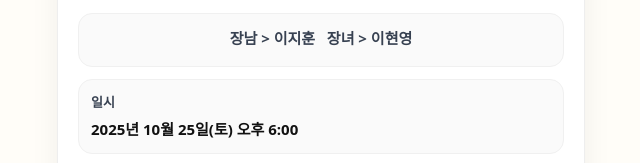
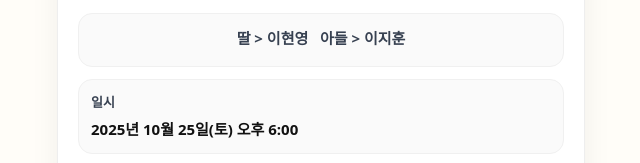
Before and after one commit to Hoon318/congratulations_090825_good, a plain HTML site: page index.html in a window 1280 px wide. Shown: the part 491-654 px from the top of the page, 319-959 px from the left. Drawn offline with Linux system fonts and the light colour scheme; a web font is replaced by a local one.

Commit message:
Update index.html

```diff
--- a/index.html
+++ b/index.html
@@ -167,7 +167,7 @@
 
           <div class="info" aria-label="행사 정보">
             <div class="item">
-              <h3>장남 > 이지훈 &nbsp; 장녀 > 이현영</h>
+              <h3>딸 > 이현영 &nbsp; 아들 > 이지훈</h>
             </div>
           </div>
 
```
